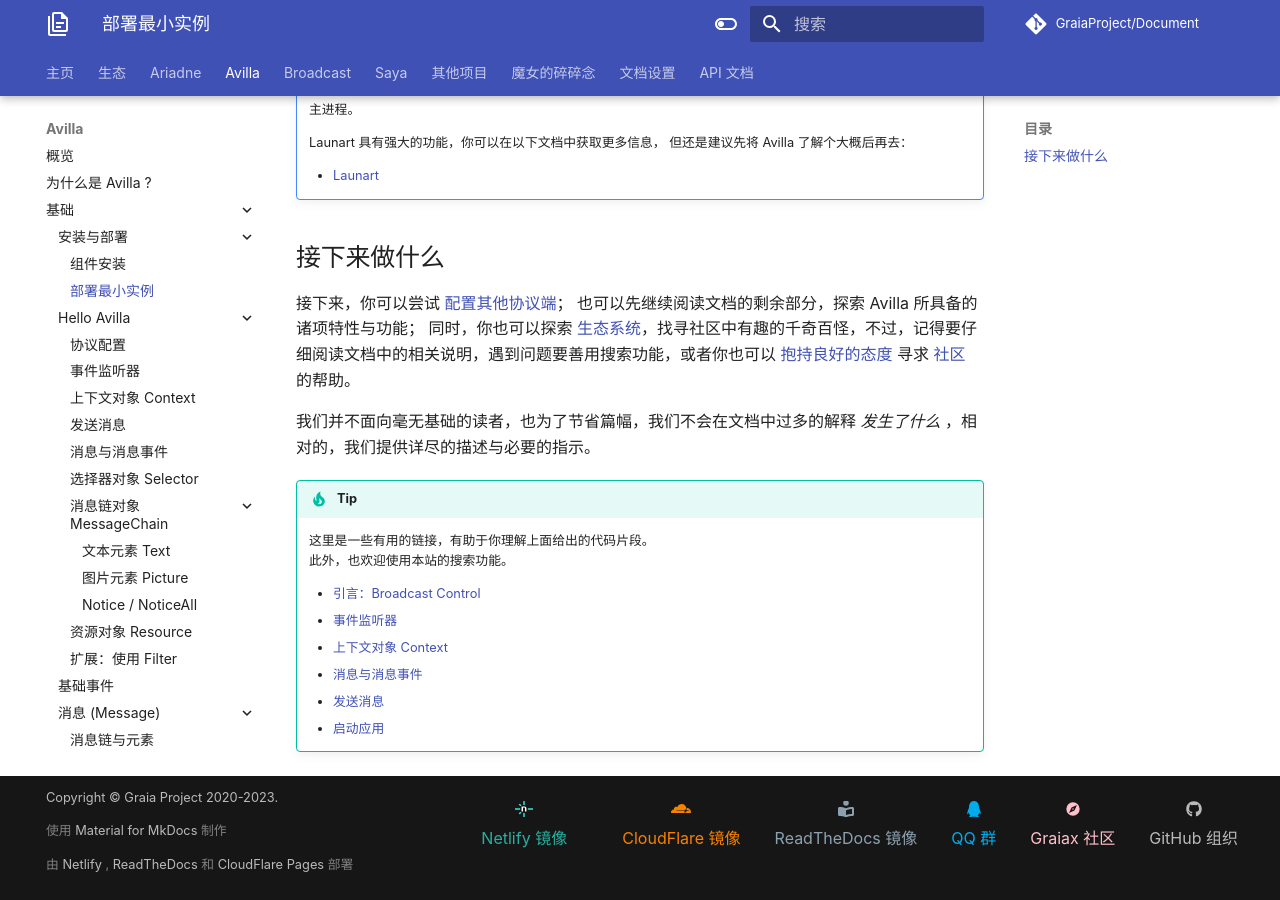
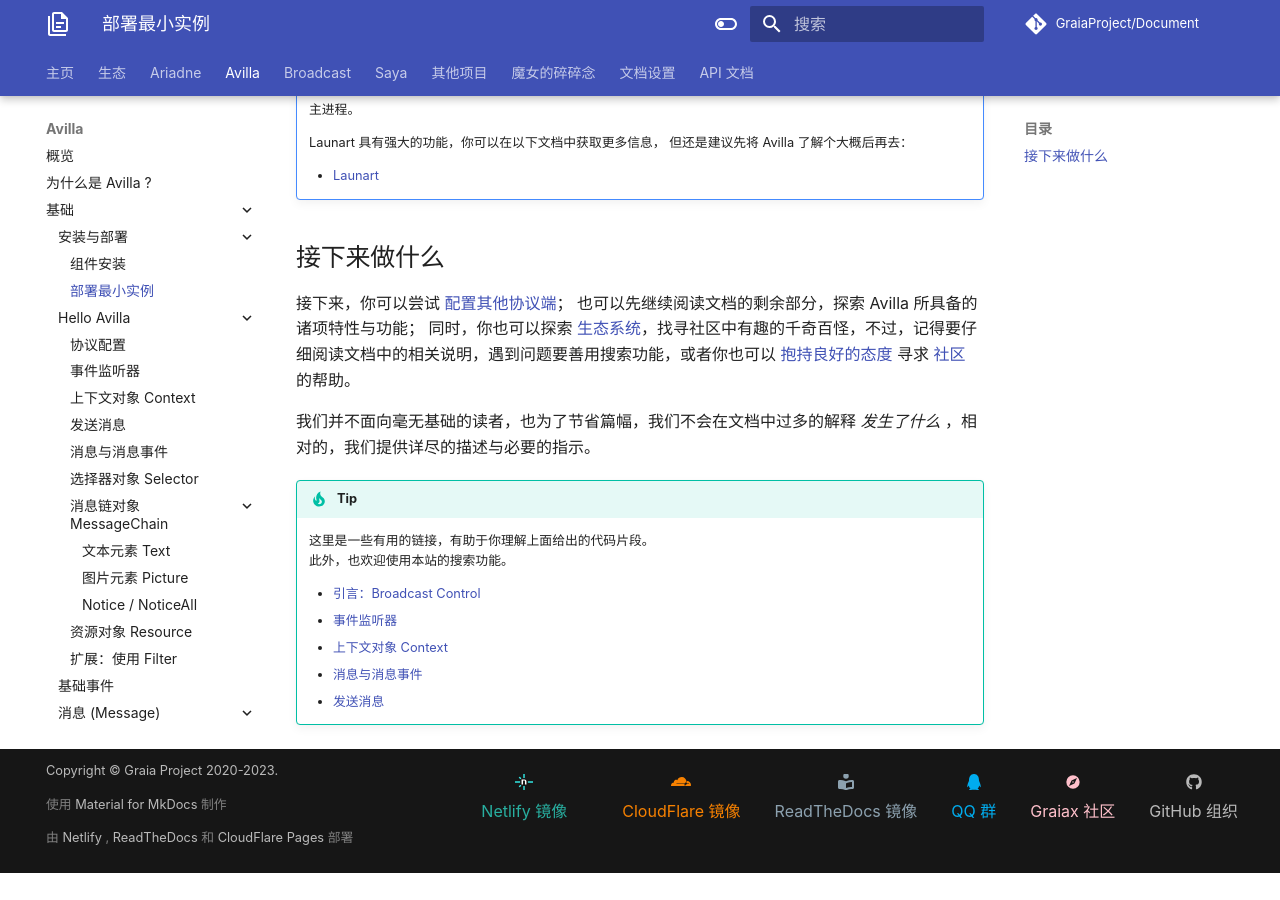
Before and after one commit to GraiaProject/Document, an MkDocs documentation site: the page built from docs/avilla/basic/installation/minimum.md, in a window 1280 px wide and 900 px high, scrolled down 1364 px. Built offline with MkDocs 1.6.1 and Material for MkDocs 9.7.7, drawn with Linux system fonts in a browser that asks for light colours; comment, search, counter and statistics services are not loaded; after the commit the page ends 2237 px from its top, so only the background shows below that.

Commit message:
fix: remove deprecated urls

```diff
--- a/docs/avilla/basic/installation/minimum.md
+++ b/docs/avilla/basic/installation/minimum.md
@@ -58,4 +58,3 @@ launart.launch_blocking(loop=broadcast.loop)  # 启动应用
     - [上下文对象 Context](basic/hello-avilla/context-basic)
     - [消息与消息事件](basic/hello-avilla/message-and-event)
     - [发送消息](basic/hello-avilla/message-send)
-    - [启动应用](basic/hello-avilla/launch-app)
```
